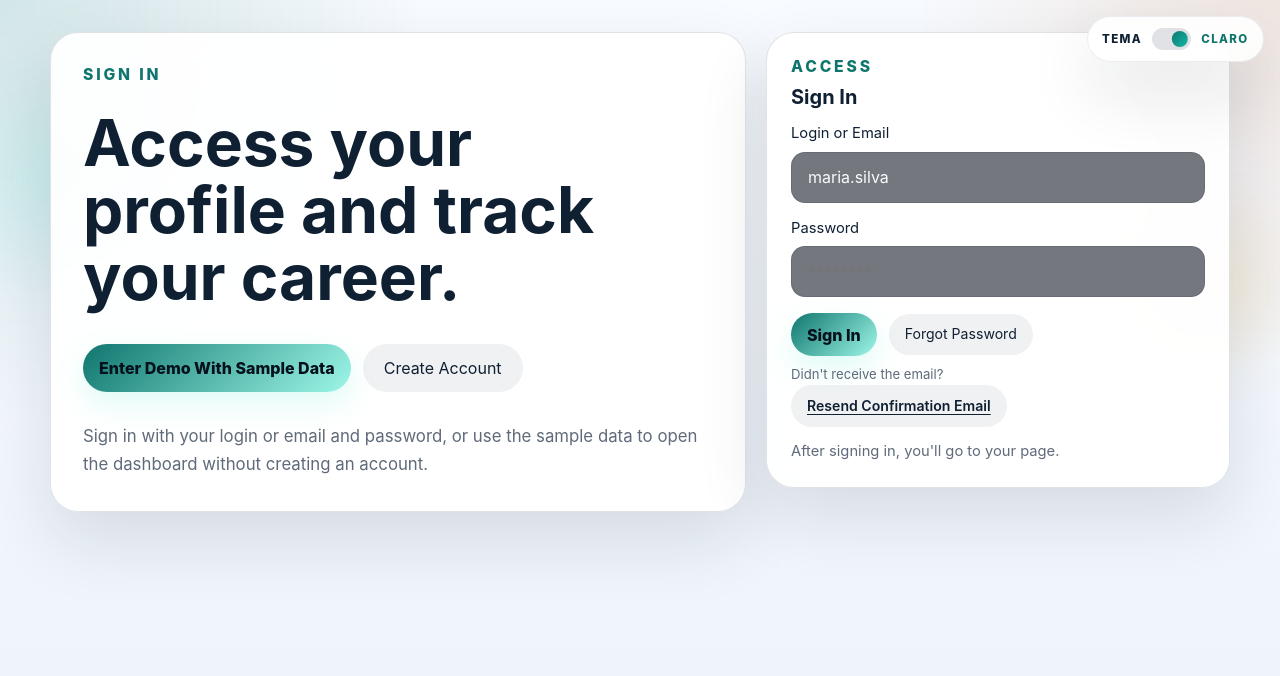
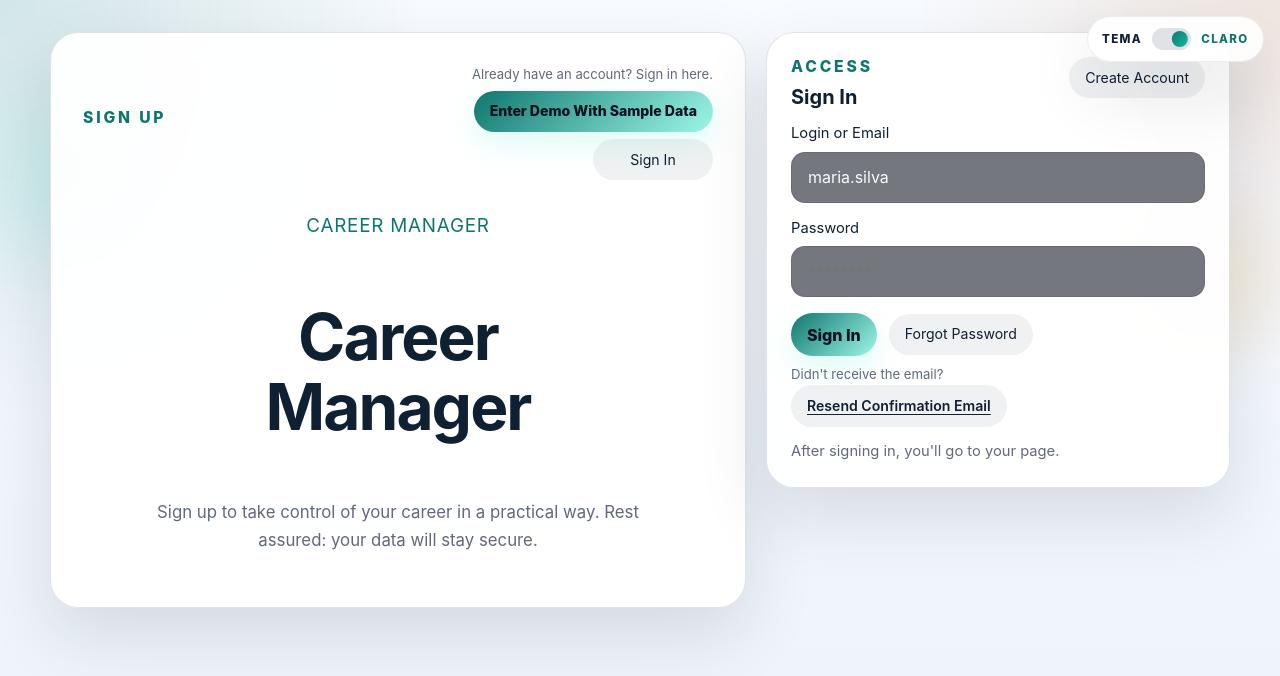
Before and after one commit to nathaliareiss/Gestaodecarreira, a Next.js app in the folder frontend/: page /login in a window 1280 px wide. Shown: the top 676 px of the page. Built offline with nearby package versions, Linux system fonts and the light colour scheme.

Commit message:
feat(auth): adicionar componente LoginCardView e integrar ao controlador de entrada de autenticação

```diff
--- a/frontend/features/auth/controller/auth-entry-controller.tsx
+++ b/frontend/features/auth/controller/auth-entry-controller.tsx
@@ -2,10 +2,11 @@
 
 import { useState } from "react"
 
-import { LoginView } from "../view/login-view"
 import { useLoginController } from "./use-login-controller"
-import { UsuarioPageView } from "@/features/usuario/view/usuario-page-view"
+import { LoginCardView } from "@/features/auth/view/login-card-view"
 import { useUsuarioController } from "@/features/usuario/controller/use-usuario-controller"
+import { UsuarioFormView } from "@/features/usuario/view/usuario-form-view"
+import { UsuarioHeroSection } from "@/features/usuario/view/usuario-hero-section"
 
 type ModoEntradaAuth = "login" | "cadastro"
 
@@ -18,9 +19,34 @@ export function AuthEntryController({ modoInicial }: AuthEntryControllerProps) {
   const login = useLoginController()
   const cadastro = useUsuarioController()
 
-  if (modo === "login") {
   return (
-      <LoginView
+    <main className="page-shell">
+      <div className="bg-orb bg-orb-a" />
+      <div className="bg-orb bg-orb-b" />
+
+      <section className="hero hero--register">
+        <UsuarioHeroSection
+          entrandoDemo={cadastro.entrandoDemo}
+          onEntrarDemo={cadastro.entrarComDadosDeExemplo}
+          onAbrirLogin={() => setModo("login")}
+        />
+
+        <div className="side-panel side-panel--register">
+          {modo === "cadastro" ? (
+            <UsuarioFormView
+              cadastro={cadastro.cadastro}
+              carregando={cadastro.carregando}
+              erro={cadastro.erro}
+              onSubmit={cadastro.enviarFormulario}
+              onNomeChange={(valor) => cadastro.atualizarCampo("nome", valor)}
+              onApelidoChange={(valor) => cadastro.atualizarCampo("apelido", valor)}
+              onEmailChange={(valor) => cadastro.atualizarCampo("email", valor)}
+              onDataExercicioChange={(valor) => cadastro.atualizarCampo("data_exercicio", valor)}
+              onLoginChange={(valor) => cadastro.atualizarCampo("login", valor)}
+              onSenhaChange={(valor) => cadastro.atualizarCampo("senha", valor)}
+            />
+          ) : (
+            <LoginCardView
               modo={login.modo}
               dados={login.dados}
               recuperacao={login.recuperacao}
@@ -44,24 +70,9 @@ export function AuthEntryController({ modoInicial }: AuthEntryControllerProps) {
               onSenhaChange={(valor) => login.atualizarCampo("senha", valor)}
               onRecuperacaoEmailChange={(valor) => login.atualizarCampoRecuperacao("email", valor)}
             />
+          )}
+        </div>
+      </section>
+    </main>
   )
 }
-
-  return (
-    <UsuarioPageView
-      cadastro={cadastro.cadastro}
-      carregando={cadastro.carregando}
-      entrandoDemo={cadastro.entrandoDemo}
-      erro={cadastro.erro}
-      onSubmit={cadastro.enviarFormulario}
-      onEntrarDemo={cadastro.entrarComDadosDeExemplo}
-      onAbrirLogin={() => setModo("login")}
-      onNomeChange={(valor) => cadastro.atualizarCampo("nome", valor)}
-      onApelidoChange={(valor) => cadastro.atualizarCampo("apelido", valor)}
-      onEmailChange={(valor) => cadastro.atualizarCampo("email", valor)}
-      onDataExercicioChange={(valor) => cadastro.atualizarCampo("data_exercicio", valor)}
-      onLoginChange={(valor) => cadastro.atualizarCampo("login", valor)}
-      onSenhaChange={(valor) => cadastro.atualizarCampo("senha", valor)}
-    />
-  )
-}
--- /dev/null
+++ b/frontend/features/auth/view/login-card-view.tsx
@@ -0,0 +1,164 @@
+import type { FormEvent } from "react"
+
+import type {
+  UsuarioLogin,
+  UsuarioSolicitacaoRecuperacaoSenha,
+} from "../model/auth.model"
+
+type LoginCardViewProps = {
+  modo: "login" | "recuperacao"
+  dados: UsuarioLogin
+  recuperacao: UsuarioSolicitacaoRecuperacaoSenha
+  carregando: boolean
+  entrandoDemo: boolean
+  reenviandoConfirmacao: boolean
+  recuperando: boolean
+  erro: string | null
+  mensagemConfirmacao: string | null
+  erroConfirmacao: string | null
+  erroRecuperacao: string | null
+  mensagemRecuperacao: string | null
+  onSubmit: (evento: FormEvent<HTMLFormElement>) => void
+  onEntrarDemo: () => void
+  onRecuperacaoSubmit: (evento: FormEvent<HTMLFormElement>) => void
+  onReenviarConfirmacao: () => void
+  onAbrirRecuperacao: () => void
+  onAbrirCadastro: () => void
+  onVoltarLogin: () => void
+  onLoginChange: (valor: string) => void
+  onSenhaChange: (valor: string) => void
+  onRecuperacaoEmailChange: (valor: string) => void
+}
+
+export function LoginCardView({
+  modo,
+  dados,
+  recuperacao,
+  carregando,
+  entrandoDemo,
+  reenviandoConfirmacao,
+  recuperando,
+  erro,
+  mensagemConfirmacao,
+  erroConfirmacao,
+  erroRecuperacao,
+  mensagemRecuperacao,
+  onSubmit,
+  onEntrarDemo,
+  onRecuperacaoSubmit,
+  onReenviarConfirmacao,
+  onAbrirRecuperacao,
+  onAbrirCadastro,
+  onVoltarLogin,
+  onLoginChange,
+  onSenhaChange,
+  onRecuperacaoEmailChange,
+}: LoginCardViewProps) {
+  return (
+    <div className="login-panel">
+      {modo === "login" ? (
+        <form className="card form-card form-card--login" onSubmit={onSubmit}>
+          <div className="card-header card-header--tight">
+            <div>
+              <p className="eyebrow">Access</p>
+              <h2>Sign In</h2>
+            </div>
+            <button className="ghost-button ghost-button--compact" type="button" onClick={onAbrirCadastro}>
+              Create Account
+            </button>
+          </div>
+
+          <label className="field">
+            <span>Login or Email</span>
+            <input
+              className="login-input"
+              value={dados.login}
+              onChange={(evento) => onLoginChange(evento.target.value)}
+              placeholder="maria.silva"
+              autoComplete="username"
+              required
+            />
+          </label>
+
+          <label className="field">
+            <span>Password</span>
+            <input
+              type="password"
+              value={dados.senha}
+              onChange={(evento) => onSenhaChange(evento.target.value)}
+              placeholder="********"
+              autoComplete="current-password"
+              required
+            />
+          </label>
+
+          <div className="actions actions--login">
+            <button className="primary-button button--large" type="submit" disabled={carregando}>
+              {carregando ? "Signing in..." : "Sign In"}
+            </button>
+            <button
+              className="ghost-button ghost-button--compact"
+              type="button"
+              onClick={onAbrirRecuperacao}
+            >
+              Forgot Password
+            </button>
+            <div className="login-secondary-link">
+              <span className="login-secondary-link__label">Didn&apos;t receive the email?</span>
+              <button
+                className="ghost-button ghost-button--text"
+                type="button"
+                onClick={onReenviarConfirmacao}
+                disabled={reenviandoConfirmacao}
+              >
+                {reenviandoConfirmacao ? "Resending confirmation..." : "Resend Confirmation Email"}
+              </button>
+            </div>
+            <p className="helper">After signing in, you&apos;ll go to your page.</p>
+          </div>
+
+          {mensagemConfirmacao ? <p className="success-box">{mensagemConfirmacao}</p> : null}
+          {erroConfirmacao ? <p className="error-box">{erroConfirmacao}</p> : null}
+          {erro ? <p className="error-box">{erro}</p> : null}
+        </form>
+      ) : (
+        <form className="card form-card form-card--recovery" onSubmit={onRecuperacaoSubmit}>
+          <div className="card-header card-header--tight">
+            <div>
+              <p className="eyebrow">Access Help</p>
+              <h2>Forgot Password</h2>
+            </div>
+            <button className="ghost-button ghost-button--compact" type="button" onClick={onVoltarLogin}>
+              Back
+            </button>
+          </div>
+
+          <p className="helper">
+            Enter only your email. If it is registered, you will receive a link to create a new password.
+          </p>
+
+          <label className="field">
+            <span>Email</span>
+            <input
+              type="email"
+              value={recuperacao.email}
+              onChange={(evento) => onRecuperacaoEmailChange(evento.target.value)}
+              placeholder="maria@exemplo.com"
+              autoComplete="email"
+              required
+            />
+          </label>
+
+          <div className="actions actions--compact">
+            <button className="primary-button button--large" type="submit" disabled={recuperando}>
+              {recuperando ? "Sending..." : "Send Link"}
+            </button>
+          </div>
+
+          {mensagemRecuperacao ? <p className="success-box">{mensagemRecuperacao}</p> : null}
+          {erroRecuperacao ? <p className="error-box">{erroRecuperacao}</p> : null}
+        </form>
+      )}
+    </div>
+  )
+}
```
Lines whose indentation alone changed are shown as unchanged.
